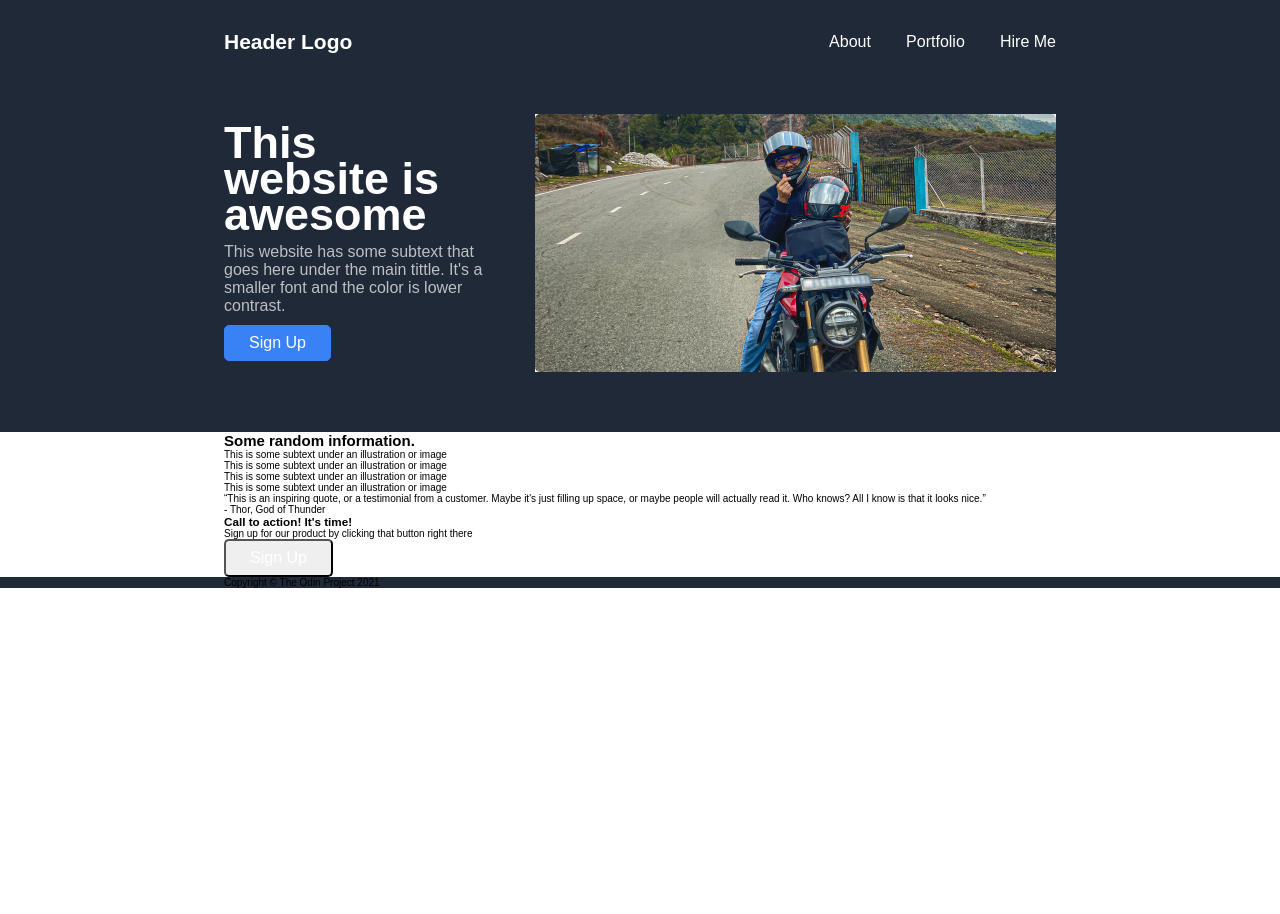
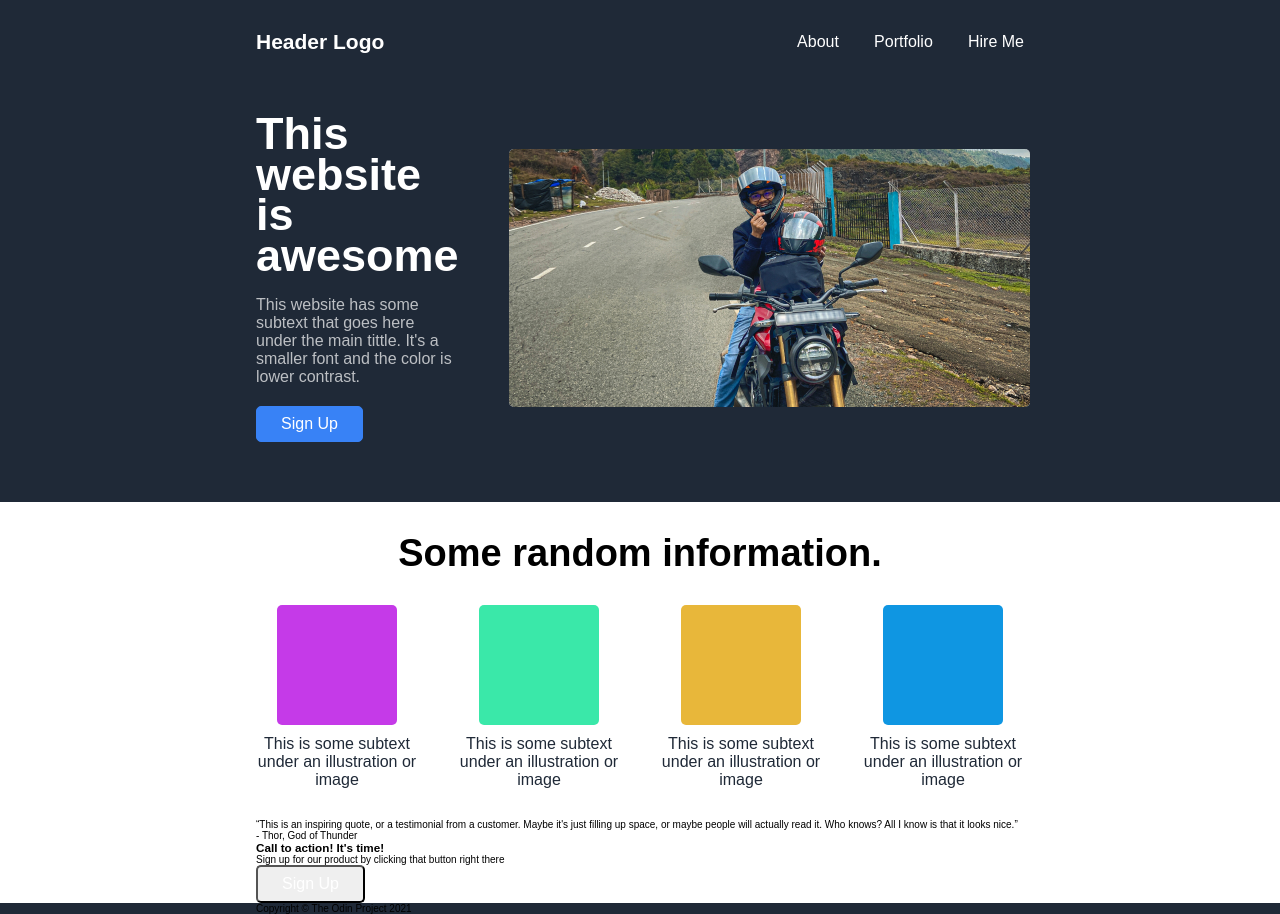
Before and after one commit to Isfaqul/odin_project_the_landing_page, a plain HTML site: page index.html in a window 1280 px wide. Before the commit the page ends 800 px from the top, so only its background shows below. Drawn offline with Linux system fonts and the light colour scheme.

Commit message:
Add style for section hero two

```diff
--- a/index.html
+++ b/index.html
@@ -49,31 +49,25 @@
           <h2 class="hero-two-title">Some random information.</h2>
           <div class="article-container">
             <div class="article-item">
-              <div class="article-item-img"></div>
+              <div class="article-item-img article-item-img-1"></div>
               <p class="article-item-caption">
                 This is some subtext under an illustration or image
               </p>
             </div>
-          </div>
-          <div class="article-container">
             <div class="article-item">
-              <div class="article-item-img"></div>
+              <div class="article-item-img article-item-img-2"></div>
               <p class="article-item-caption">
                 This is some subtext under an illustration or image
               </p>
             </div>
-          </div>
-          <div class="article-container">
             <div class="article-item">
-              <div class="article-item-img"></div>
+              <div class="article-item-img article-item-img-3"></div>
               <p class="article-item-caption">
                 This is some subtext under an illustration or image
               </p>
             </div>
-          </div>
-          <div class="article-container">
             <div class="article-item">
-              <div class="article-item-img"></div>
+              <div class="article-item-img article-item-img-4"></div>
               <p class="article-item-caption">
                 This is some subtext under an illustration or image
               </p>
--- a/style.css
+++ b/style.css
@@ -34,7 +34,7 @@ footer,
 }
 
 .container {
-  width: 65vw;
+  width: 60vw;
   margin-inline: auto;
 }
 
@@ -77,14 +77,23 @@ header {
 .hero-title {
   font-size: 4.5rem;
   color: var(--white);
-  line-height: 80%;
-  margin-bottom: 1rem;
+  line-height: 90%;
+  margin-bottom: 2rem;
 }
 
 .hero-sub-title {
   font-size: 1.6rem;
   color: rgba(255, 255, 255, 0.7);
-  margin-bottom: 1rem;
+  margin-bottom: 2rem;
+}
+
+.hero-one-left {
+  flex-basis: 30%;
+}
+
+.hero-two-left {
+  border-radius: 0.5rem;
+  flex-basis: 45%;
 }
 
 .sign-up-button {
@@ -105,4 +114,54 @@ header {
 /* Main Two */
 
 .hero-two {
+  padding: 3rem 0 3rem 0;
+  text-align: center;
 }
+
+.hero-two-title {
+  font-size: 3.8rem;
+  margin-bottom: 3rem;
+}
+
+.article-container {
+  display: flex;
+  justify-content: space-between;
+  gap: 4em;
+}
+
+.article-item {
+  display: flex;
+  flex-direction: column;
+  align-items: center;
+  flex: 1;
+}
+
+.article-item-img {
+  height: 12rem;
+  width: 12rem;
+  background-color: black;
+  border-radius: 0.5rem;
+  margin-bottom: 1rem;
+}
+
+.article-item-img-1 {
+  background-color: #c53ae8;
+}
+
+.article-item-img-2 {
+  background-color: #3ae8a9;
+}
+
+.article-item-img-3 {
+  background-color: #e8b73a;
+}
+
+.article-item-img-4 {
+  background-color: #0f96e2;
+}
+
+.article-item-caption {
+  font-size: 1.6rem;
+  font-weight: 500;
+  color: var(--dark-blue);
+}
```
